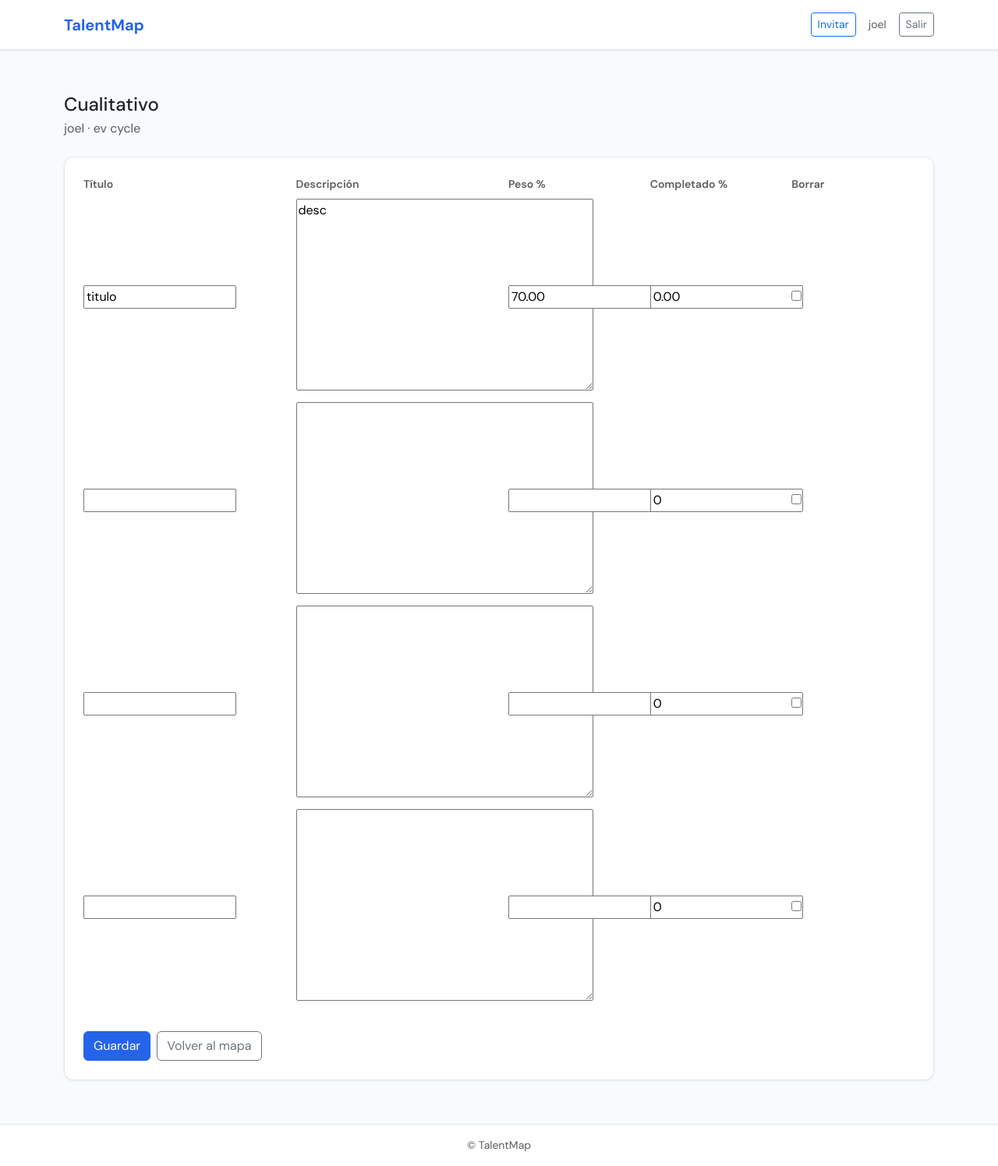
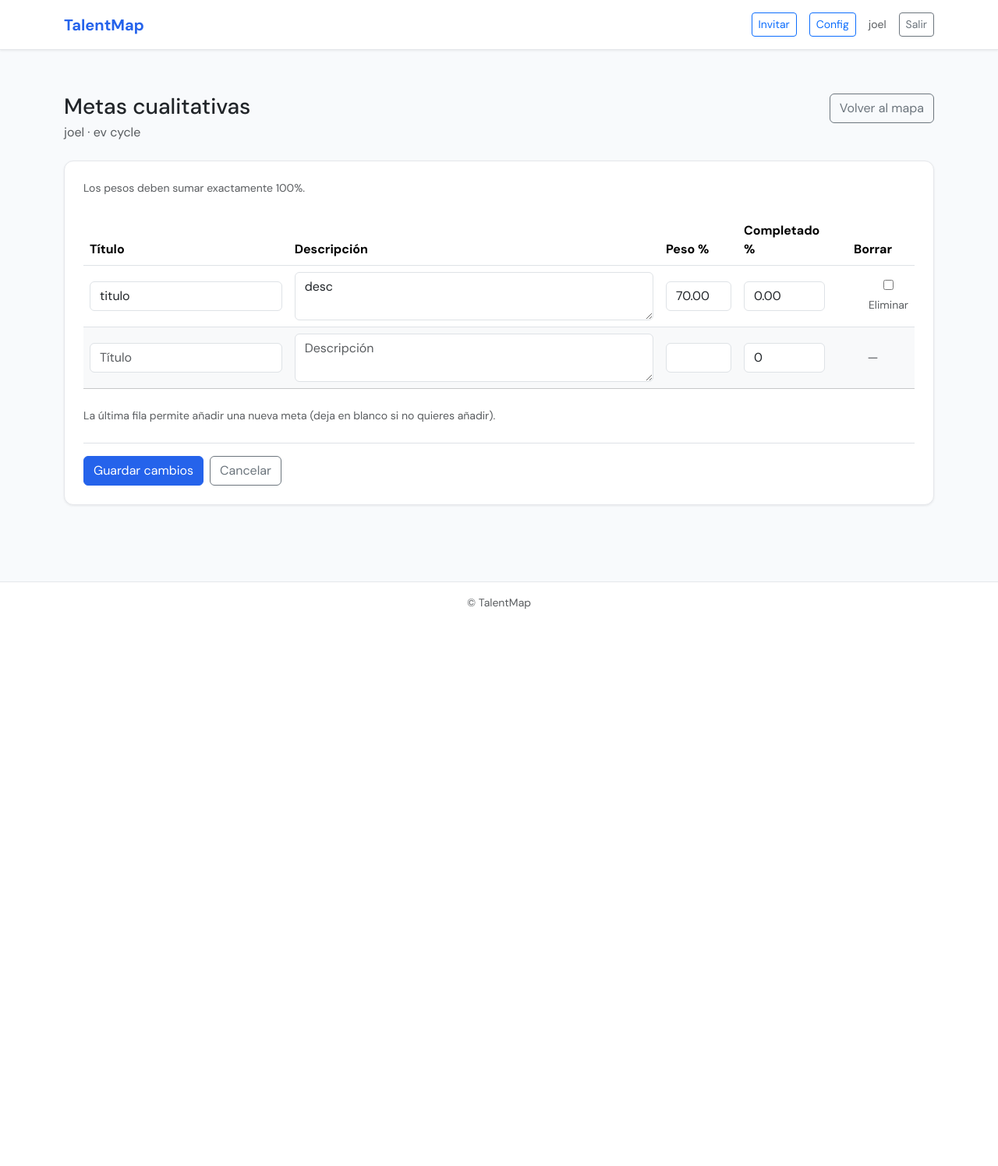
Before and after one commit to JoelDuranMeseguer/talentmap, a Django app: page /evaluations/1/employee/1/qualitative/ in a window 1280 px wide. Shown: the whole page at 78% size. After the commit the page ends 781 px from the top, so only its background shows below. Run offline with Django 5.2, Linux system fonts and the light colour scheme; a user stored in the database is signed in; data comes from the database, SQL or seed files in the repository.

Commit message:
visual changes and functions

```diff
--- a/evaluations/forms.py
+++ b/evaluations/forms.py
@@ -2,25 +2,42 @@ from decimal import Decimal
 from django import forms
 from django.forms import modelformset_factory, BaseModelFormSet
 from .models import QualitativeGoal
+
+class GoalForm(forms.ModelForm):
+    class Meta:
+        model = QualitativeGoal
+        fields = ("title", "description", "weight_percent", "completion_percent")
+        widgets = {
+            "title": forms.TextInput(attrs={"class": "form-control", "placeholder": "Título"}),
+            "description": forms.Textarea(attrs={"class": "form-control", "rows": 2, "placeholder": "Descripción"}),
+            "weight_percent": forms.NumberInput(attrs={"class": "form-control", "min": 0, "max": 100, "step": "0.01"}),
+            "completion_percent": forms.NumberInput(attrs={"class": "form-control", "min": 0, "max": 100, "step": "0.01"}),
+        }
+
 
 class BaseGoalFormSet(BaseModelFormSet):
     def clean(self):
         super().clean()
         total = Decimal("0")
         for form in self.forms:
-            if not hasattr(form, "cleaned_data"):
+            if not hasattr(form, "cleaned_data") or form.cleaned_data is None:
                 continue
-            if form.cleaned_data and not form.cleaned_data.get("DELETE", False):
-                w = form.cleaned_data.get("weight_percent") or Decimal("0")
-                total += Decimal(w)
-        # tolerancia por decimales
-        if total.quantize(Decimal("0.01")) != Decimal("100.00"):
-            raise forms.ValidationError("Los pesos (weight_percent) deben sumar 100.00%.")
+            if form.cleaned_data.get("DELETE"):
+                continue
+            title = form.cleaned_data.get("title", "") or ""
+            title = str(title).strip() if title else ""
+            weight = form.cleaned_data.get("weight_percent")
+            if not title and (weight is None or weight == 0):
+                continue
+            w = weight if weight is not None else Decimal("0")
+            total += Decimal(str(w))
+        if total > 0 and total.quantize(Decimal("0.01")) != Decimal("100.00"):
+            raise forms.ValidationError("Los pesos deben sumar exactamente 100%.")
 
 GoalFormSet = modelformset_factory(
     QualitativeGoal,
-    fields=("title", "description", "weight_percent", "completion_percent"),
-    extra=3,
+    form=GoalForm,
+    extra=1,
     can_delete=True,
     formset=BaseGoalFormSet,
 )
--- a/evaluations/templates/evaluations/edit_qualitative.html
+++ b/evaluations/templates/evaluations/edit_qualitative.html
@@ -2,42 +2,66 @@
 {% block title %}Cualitativo · {{ employee }} · TalentMap{% endblock %}
 {% block content %}
 <div class="container py-4">
-  <div class="mb-4">
-    <h4 class="mb-1">Cualitativo</h4>
-    <div class="text-muted">{{ employee }} · {{ cycle.name }}</div>
+  <div class="d-flex justify-content-between align-items-start mb-4">
+    <div>
+      <h3 class="mb-1">Metas cualitativas</h3>
+      <p class="text-muted mb-0">{{ employee }} · {{ cycle.name }}</p>
+    </div>
+    <a class="btn btn-outline-secondary" href="{% url 'nine_box' cycle.id %}">Volver al mapa</a>
   </div>
 
-  <form method="post" class="card p-4">
-    {% csrf_token %}
-    {{ formset.management_form }}
+  <div class="card p-4">
+    <p class="text-muted small mb-4">Los pesos deben sumar exactamente 100%.</p>
 
-    <div class="row fw-semibold text-muted mb-2 small">
-      <div class="col-3">Título</div>
-      <div class="col-3">Descripción</div>
-      <div class="col-2">Peso %</div>
-      <div class="col-2">Completado %</div>
-      <div class="col-2">Borrar</div>
-    </div>
+    <form method="post" id="qual-form">
+      {% csrf_token %}
+      {{ formset.management_form }}
 
-    {% for f in formset %}
-      <div class="row align-items-center mb-2">
-        <div class="col-3">{{ f.title }}</div>
-        <div class="col-3">{{ f.description }}</div>
-        <div class="col-2">{{ f.weight_percent }}</div>
-        <div class="col-2">{{ f.completion_percent }}</div>
-        <div class="col-2">{{ f.DELETE }}</div>
+      <div class="table-responsive">
+        <table class="table">
+          <thead>
+            <tr>
+              <th style="min-width: 180px;">Título</th>
+              <th style="min-width: 200px;">Descripción</th>
+              <th style="width: 100px;">Peso %</th>
+              <th style="width: 120px;">Completado %</th>
+              <th style="width: 90px;" class="text-center">Borrar</th>
+            </tr>
+          </thead>
+          <tbody>
+            {% for f in formset %}
+              <tr class="{% if forloop.last and not f.instance.pk %}table-light goal-add-row{% endif %}">
+                <td class="align-middle">{{ f.title }}{% if f.title.errors %}<div class="text-danger small mt-1">{{ f.title.errors }}</div>{% endif %}</td>
+                <td class="align-middle">{{ f.description }}{% if f.description.errors %}<div class="text-danger small mt-1">{{ f.description.errors }}</div>{% endif %}</td>
+                <td class="align-middle">{{ f.weight_percent }}{% if f.weight_percent.errors %}<div class="text-danger small mt-1">{{ f.weight_percent.errors }}</div>{% endif %}</td>
+                <td class="align-middle">{{ f.completion_percent }}{% if f.completion_percent.errors %}<div class="text-danger small mt-1">{{ f.completion_percent.errors }}</div>{% endif %}</td>
+                <td class="align-middle text-center">
+                  {% if f.instance.pk %}
+                    <div class="form-check form-switch d-inline-block">
+                      {{ f.DELETE }}
+                      <label class="form-check-label text-muted small" for="{{ f.DELETE.id_for_label }}">Eliminar</label>
+                    </div>
+                  {% else %}
+                    <span class="text-muted">—</span>
+                  {% endif %}
+                  {% for hidden in f.hidden_fields %}{{ hidden }}{% endfor %}
+                </td>
+              </tr>
+            {% endfor %}
+          </tbody>
+        </table>
       </div>
-      {% if f.non_field_errors %}<div class="text-danger small">{{ f.non_field_errors }}</div>{% endif %}
-    {% endfor %}
 
-    {% if formset.non_form_errors %}
-      <div class="alert alert-danger mt-2">{{ formset.non_form_errors }}</div>
-    {% endif %}
+      {% if formset.non_form_errors %}
+        <div class="alert alert-danger">{{ formset.non_form_errors }}</div>
+      {% endif %}
 
-    <div class="d-flex gap-2 mt-4">
-      <button type="submit" class="btn btn-primary">Guardar</button>
-      <a class="btn btn-outline-secondary" href="{% url 'nine_box' cycle.id %}">Volver al mapa</a>
-    </div>
-  </form>
+      <p class="text-muted small mt-2 mb-0">La última fila permite añadir una nueva meta (deja en blanco si no quieres añadir).</p>
+      <div class="d-flex gap-2 mt-4 pt-3 border-top">
+        <button type="submit" class="btn btn-primary">Guardar cambios</button>
+        <a class="btn btn-outline-secondary" href="{% url 'nine_box' cycle.id %}">Cancelar</a>
+      </div>
+    </form>
+  </div>
 </div>
 {% endblock %}
--- a/evaluations/views.py
+++ b/evaluations/views.py
@@ -69,6 +69,7 @@ def cycle_home(request, cycle_id):
 
     is_manager = managed_employees_qs(request.user).exists()
     hr = is_hr(request.user)
+    can_edit_me = hr or (me.manager_id and me.manager.user_id == request.user.id)
 
     return render(request, "evaluations/cycle_home.html", {
         "cycle": cycle,
@@ -76,6 +77,7 @@ def cycle_home(request, cycle_id):
         "my_score": my_score,
         "is_manager": is_manager,
         "is_hr": hr,
+        "can_edit_me": can_edit_me,
     })
 
 
--- a/people/models.py
+++ b/people/models.py
@@ -38,6 +38,13 @@ class Invitation(models.Model):
     token = models.UUIDField(default=uuid.uuid4, unique=True, db_index=True, editable=False)
     department = models.ForeignKey(Department, on_delete=models.PROTECT, related_name="invitations")
     role = models.ForeignKey(Role, on_delete=models.PROTECT, related_name="invitations")
+    manager = models.ForeignKey(
+        "Employee",
+        on_delete=models.SET_NULL,
+        null=True,
+        blank=True,
+        related_name="invited_reports",
+    )
     created_by = models.ForeignKey(
         settings.AUTH_USER_MODEL, on_delete=models.PROTECT, related_name="sent_invitations"
     )
--- a/talentmap/urls.py
+++ b/talentmap/urls.py
@@ -2,13 +2,14 @@ from django.contrib import admin
 from django.urls import path, include
 from django.contrib.auth import views as auth_views
 from evaluations.views import home
-from people.views import logout_confirm, invite_user, register_with_token
+from people.views import logout_confirm, invite_user, register_with_token, config
 
 urlpatterns = [
     path("admin/", admin.site.urls),
     path("accounts/login/", auth_views.LoginView.as_view(), name="login"),
     path("accounts/logout/", logout_confirm, name="logout"),
     path("accounts/invite/", invite_user, name="invite_user"),
+    path("config/", config, name="config"),
     path("accounts/register/", register_with_token, name="register"),
     path("", home, name="home"),
     path("evaluations/", include("evaluations.urls")),
--- a/templates/base.html
+++ b/templates/base.html
@@ -20,6 +20,7 @@
           {% if user.is_authenticated %}
             {% if is_hr %}
               <a class="btn btn-outline-primary btn-sm" href="{% url 'invite_user' %}">Invitar</a>
+              <a class="btn btn-outline-primary btn-sm" href="{% url 'config' %}">Config</a>
             {% endif %}
             <span class="text-muted small">{{ user.get_full_name|default:user.username }}</span>
             <a class="btn btn-outline-secondary btn-sm" href="{% url 'logout' %}">Salir</a>
--- a/templates/people/invite.html
+++ b/templates/people/invite.html
@@ -25,6 +25,10 @@
           <div class="mb-3">
             <label class="form-label" for="id_role">Rol</label>
             {{ form.role }}
+          </div>
+          <div class="mb-3">
+            <label class="form-label" for="id_manager">Superior / Jefe (opcional)</label>
+            {{ form.manager }}
           </div>
           <button type="submit" class="btn btn-primary">Enviar invitación</button>
         </form>
```
Also changed, not shown: evaluations/templates/evaluations/cycle_home.html (+8 -4 lines), people/forms.py (+25 -1 lines), people/views.py (+45 -4 lines), templates/people/config.html (added, +73 -0 lines), people/migrations/0003_invitation_manager.py (added), people/migrations/0004_merge_20260215_2243.py (added).
